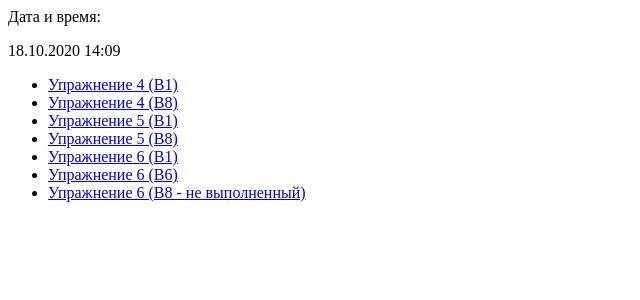
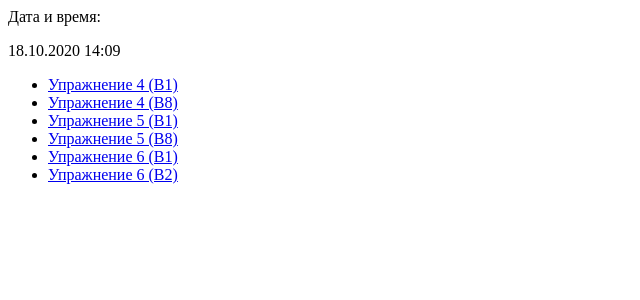
Before and after one commit to FosterLay/IPLaba, a PHP site: page /LABA2 in a window 1280 px wide. Shown: the top 300 px of the page, without its empty margins (0-640 px from the left). Run offline with PHP 8.4, Linux system fonts and the light colour scheme.

Commit message:
Update index.php

```diff
--- a/PHPShaikhinurov/LABA2/index.php
+++ b/PHPShaikhinurov/LABA2/index.php
@@ -10,6 +10,5 @@
 	<li><a href="lab251.php">Упражнение 5 (В1)</a>
 	<li><a href="lab252.php">Упражнение 5 (В8)</a>
 	<li><a href="lab261.php">Упражнение 6 (В1)</a>
-	<li><a href="lab262.php">Упражнение 6 (В6)</a>
-	<li><a href="lab262fail.php">Упражнение 6 (В8 - не выполненный)</a>
+	<li><a href="lab262.php">Упражнение 6 (В2)</a>
 </ul>
```
